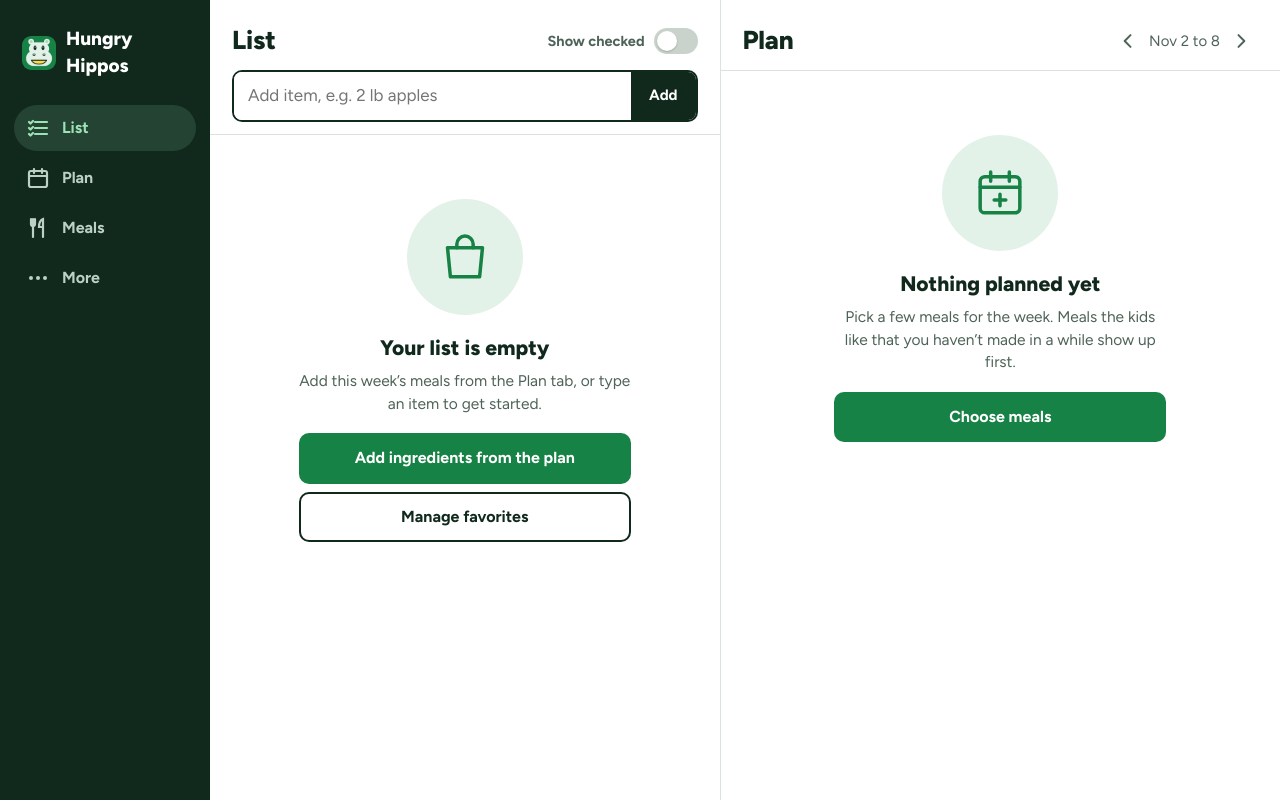
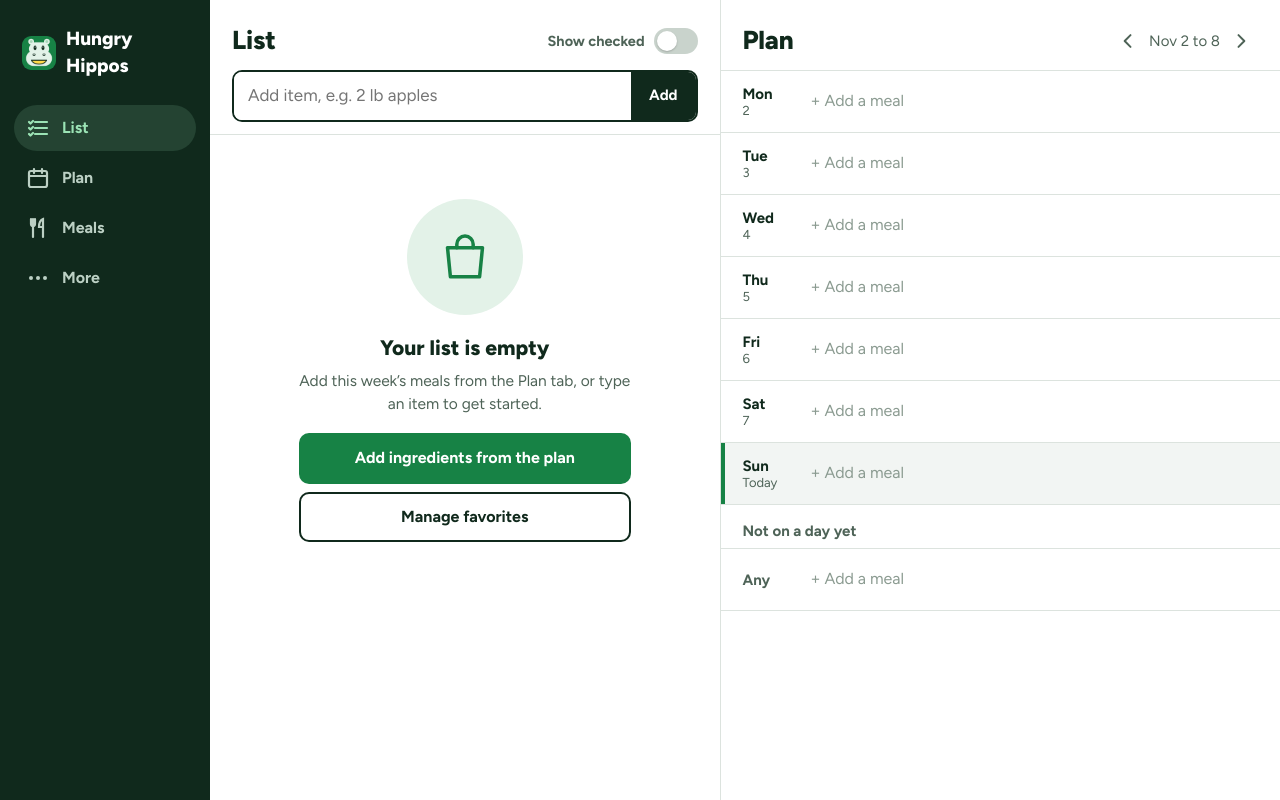
Before and after one commit to xadamz23/hungry-hippos, a FastAPI app: page /list in a window 1280 px wide. Run offline with FastAPI, Linux system fonts and the light colour scheme; data comes from the database, SQL or seed files in the repository; data that the repository does not hold is empty; some libraries are stand-ins or nearby versions.

Commit message:
Plan: show the days on an empty week instead of an empty state
An empty week now shows Mon-Sun with "+ Add a meal" right away, so you plan
straight onto days. Copy last week moves to a slim "Same as last week?" row
above Monday that only appears when the week is empty and last week had
entries. The "Everything planned this week is on the list" line no longer
shows on an empty week.

```diff
--- a/app/routers/plan.py
+++ b/app/routers/plan.py
@@ -32,7 +32,7 @@ def plan_context(session: Session, ws: date) -> dict:
         "view": planning.week(session, ws),
         "prev_week": prev,
         "next_week": ws + timedelta(days=7),
-        "has_prev_entries": not planning.week(session, prev).is_empty,
+        "prev_count": planning.entry_count(session, prev),
         "kind_labels": planning.KIND_LABELS,
     }
 
--- a/app/services/planning.py
+++ b/app/services/planning.py
@@ -57,6 +57,10 @@ def week(session: Session, ws: date) -> WeekView:
         (by_day[e.day] if e.day in by_day else unscheduled).append(e)
     pending = sum(1 for e in entries if e.kind == "meal" and e.meal is not None and not e.added_to_list)
     return WeekView(start=ws, days=days, unscheduled=unscheduled, pending_count=pending)
+
+
+def entry_count(session: Session, ws: date) -> int:
+    return session.scalar(select(func.count()).select_from(PlanEntry).where(PlanEntry.week_start == ws))
 
 
 def add_entry(
--- a/app/static/css/app.css
+++ b/app/static/css/app.css
@@ -258,6 +258,11 @@ textarea.input { min-height: 110px; line-height: 1.45; resize: vertical; }
 .add-meal { color: #8b9b91; font-size: 16px; }
 .ql { padding: 16px 18px 6px; font-size: 15px; font-weight: 700; color: var(--ink-2); display: flex; justify-content: space-between; border-bottom: 1px solid var(--rule); }
 @media (min-width: 900px) { .ql { padding-left: 22px; padding-right: 22px; } }
+.copy-row { display: flex; align-items: center; justify-content: space-between; gap: 12px; margin: 12px 18px; padding: 12px 14px; border-radius: 12px; background: var(--go-faint); }
+@media (min-width: 900px) { .copy-row { margin-left: 22px; margin-right: 22px; } }
+.copy-row b { display: block; font-size: 15px; }
+.copy-row small { display: block; font-size: 13px; color: var(--ink-2); }
+.copy-row .btn { flex: none; background: var(--paper); }
 .plan-cta { padding: 14px 18px; }
 @media (min-width: 900px) { .plan-cta { padding: 16px 22px; } }
 
--- a/app/templates/plan/_week.html
+++ b/app/templates/plan/_week.html
@@ -1,17 +1,10 @@
 <div id="plan-week">
-{% if view.is_empty %}
-<div class="empty">
-  <div class="art"><svg><use href="#i-cal"/></svg></div>
-  <h2>Nothing planned yet</h2>
-  <p>Pick a few meals for the week. Meals the kids like that you haven’t made in a while show up first.</p>
-  <a class="btn" href="/meals?pick=none&amp;week={{ view.start }}">Choose meals</a>
-  {% if has_prev_entries %}
-  <form hx-post="/plan/copy-last?week={{ view.start }}" hx-target="#plan-week" hx-swap="outerHTML" hx-disabled-elt="find button" style="margin-top:8px">
-    <button class="btn ghost" type="submit">Copy last week</button>
-  </form>
-  {% endif %}
-</div>
-{% else %}
+{% if view.is_empty and prev_count %}
+<form class="copy-row" hx-post="/plan/copy-last?week={{ view.start }}" hx-target="#plan-week" hx-swap="outerHTML" hx-disabled-elt="find button">
+  <span><b>Same as last week?</b><small>Copy its {{ prev_count }} meal{{ 's' if prev_count != 1 }} onto the same days</small></span>
+  <button class="btn ghost sm" type="submit">Copy</button>
+</form>
+{% endif %}
 {% for day, entries in view.days %}
 {% set is_today = day == today() %}
 <div class="d{% if is_today %} today{% endif %}">
@@ -28,6 +21,7 @@
 <div class="d"><div class="dn muted">Any</div><div class="entries">{% include "plan/_entry.html" %}</div><span></span></div>
 {% endfor %}
 <div class="d"><div class="dn muted">Any</div><div class="entries"><button class="add-meal" style="text-align:left" hx-get="/plan/day-sheet?day=none&amp;week={{ view.start }}" hx-target="#sheet">+ Add a meal</button></div><span></span></div>
+{% if not view.is_empty %}
 <div class="plan-cta">
   {% if view.pending_count %}
   <button class="btn" hx-post="/plan/to-list?week={{ view.start }}" hx-target="#plan-week" hx-swap="outerHTML">Add ingredients for {{ view.pending_count }} meal{{ 's' if view.pending_count != 1 }}</button>
```
Also changed, not shown: docs/superpowers/specs/2026-10-26-hungry-hippos-design.md (+1 -1 lines), tests/test_plan.py (+13 -2 lines).
